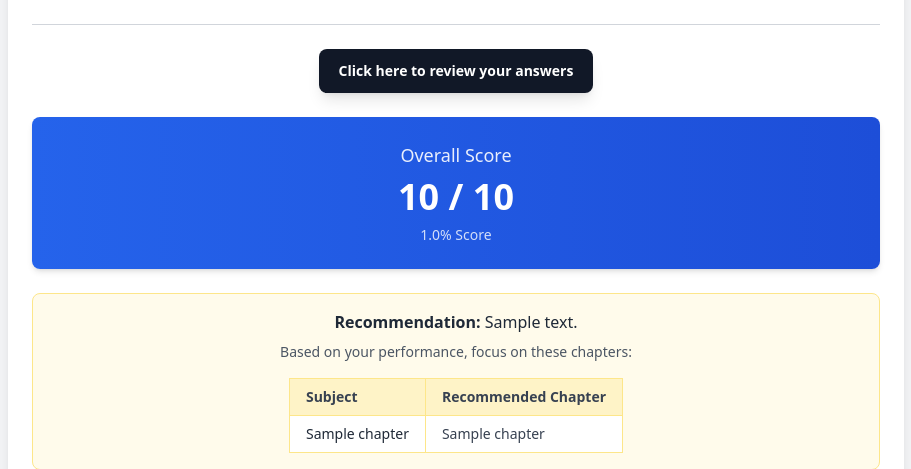
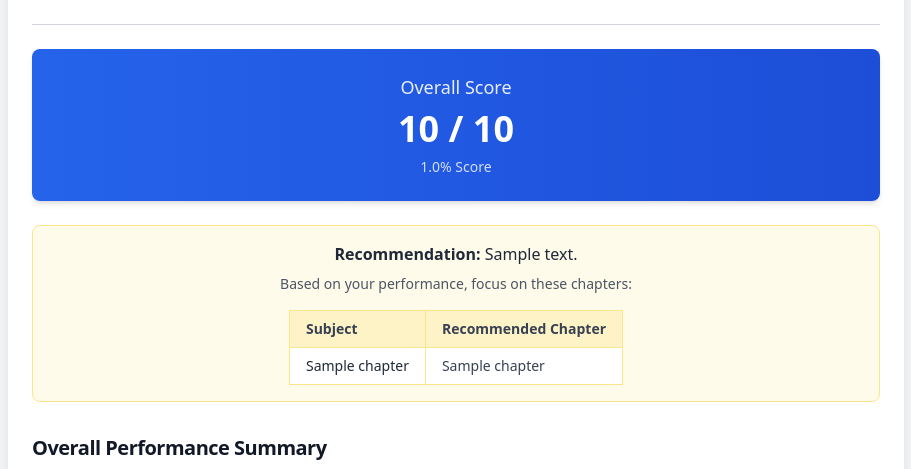
Before and after one commit to avantifellows/reporting, a FastAPI app: template app/templates/student_quiz_report_v2.html in a window 1280 px wide. Shown: the part 164-633 px from the top of the page, without its empty margins (184-1095 px from the left). Run offline with FastAPI, Linux system fonts and the light colour scheme; the template is opened without the code that fills it: most values are stand-ins (such as "Sample title", 1, 10 or a date in 2020); parts of the project's set-up code (start-up, migrations or seed data) failed here and were passed over; some libraries are stand-ins or nearby versions.

Commit message:
Keep reporting review changes out of v2 template

```diff
--- a/app/routers/student_quiz_reports.py
+++ b/app/routers/student_quiz_reports.py
@@ -379,13 +379,6 @@ class StudentQuizReportsRouter:
                 # Use top-level student_id for report_header.student_id
                 if "report_header" in report and "student_id" in report:
                     report["report_header"]["student_id"] = report["student_id"]
-                if "test_id" in report:
-                    review_quiz_link = _build_quiz_review_link(
-                        request=request,
-                        quiz_id=report["test_id"],
-                    )
-                    if review_quiz_link:
-                        report["review_quiz_link"] = review_quiz_link
 
                 use_print = (
                     format == "pdf" or request.query_params.get("print") == "true"
--- a/app/templates/student_quiz_report_v2.html
+++ b/app/templates/student_quiz_report_v2.html
@@ -64,20 +64,6 @@
         </header>
 
         <div class="my-6 h-px bg-gray-300"></div>
-
-        {% if report.review_quiz_link %}
-        <div class="no-print flex justify-center mb-6">
-            <a
-                href="{{ report.review_quiz_link }}"
-                target="_blank"
-                data-track-button="review_quiz"
-                class="inline-flex items-center gap-2 rounded-lg bg-gray-900 px-5 py-3 text-sm font-semibold text-white shadow-lg transition hover:bg-gray-800"
-            >
-                Click here to review your answers
-            </a>
-        </div>
-        {% endif %}
-
         <!-- Overall Score -->
         <div class="bg-gradient-to-r from-blue-600 to-blue-700 text-white rounded-lg p-6 text-center shadow-md">
             <div class="text-lg font-medium opacity-90">Overall Score</div>
```
